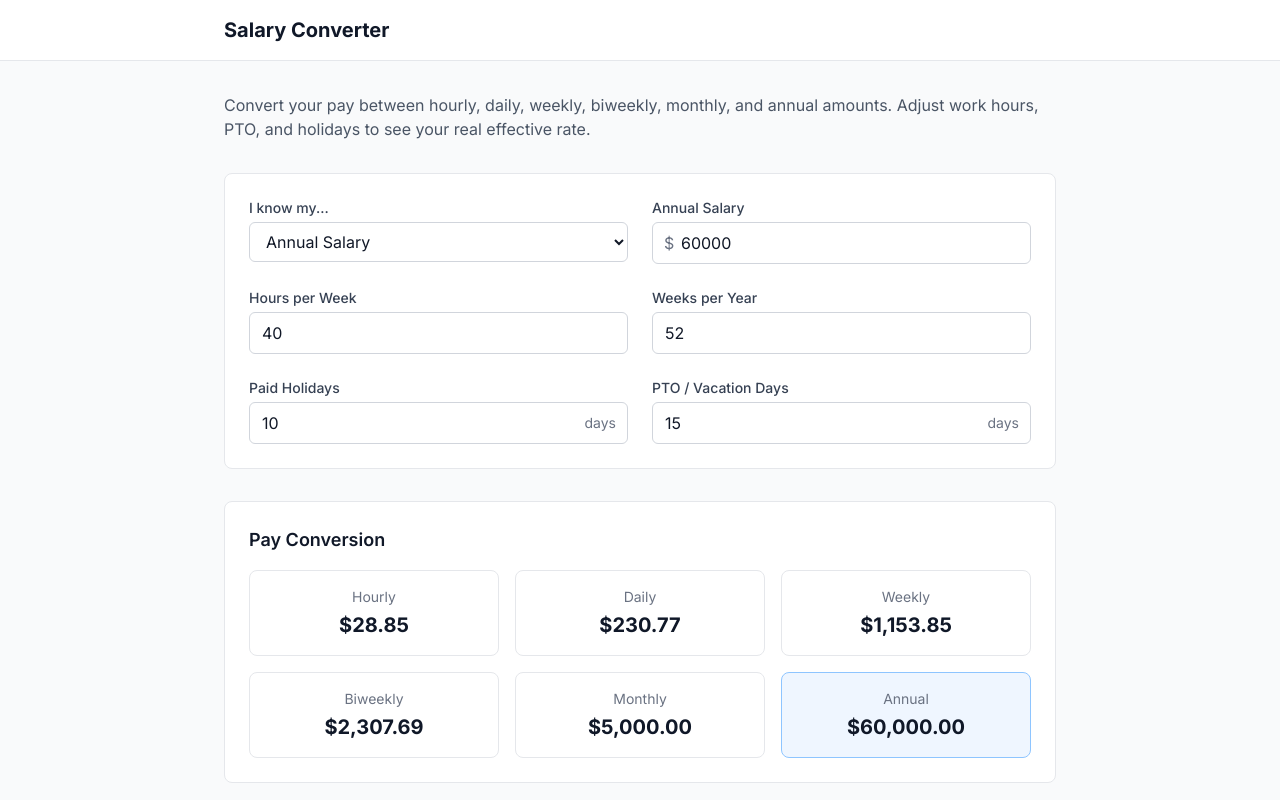
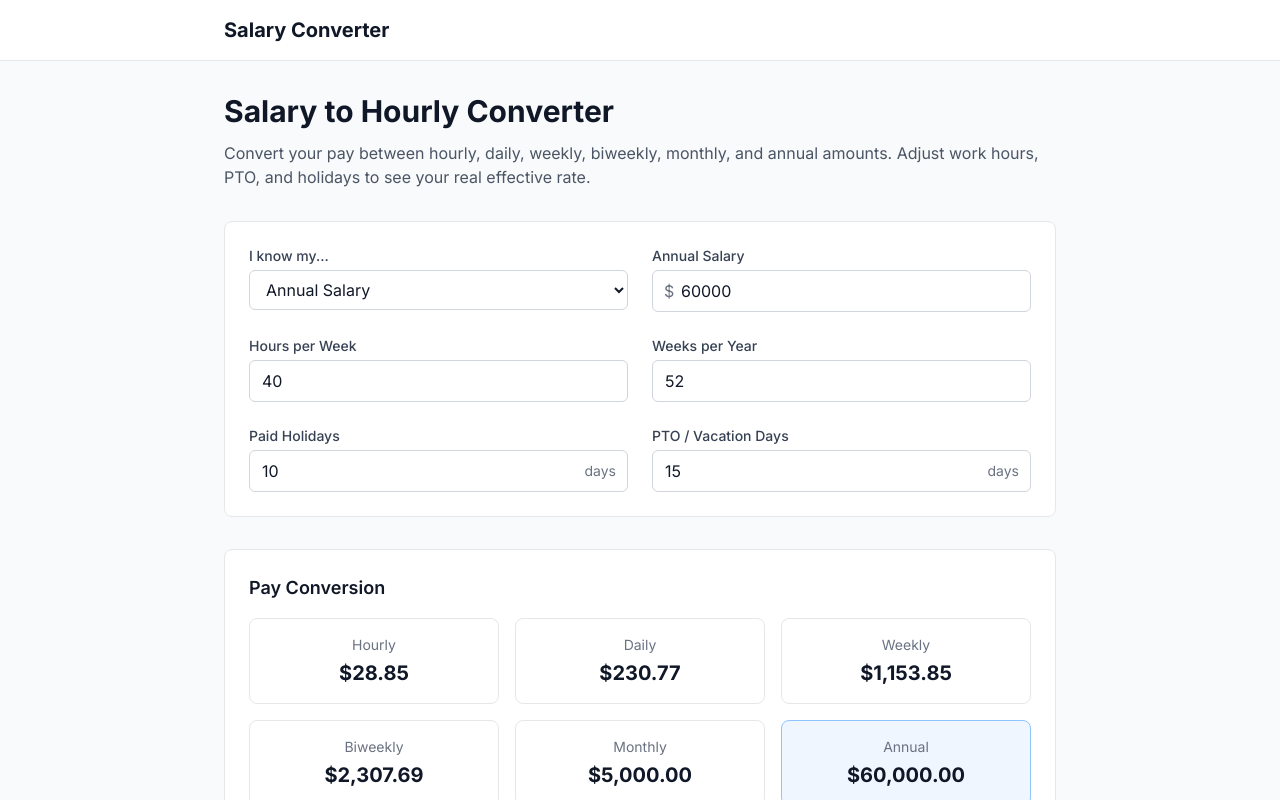
Before and after one commit to pondsoftware/salary-converter, a Next.js app: page / in a window 1280 px wide. Shown: the top 800 px of the page. Built offline with nearby package versions, Linux system fonts and the light colour scheme.

Commit message:
Add H1 tag for SEO

```diff
--- a/src/components/SalaryConverter.tsx
+++ b/src/components/SalaryConverter.tsx
@@ -92,6 +92,9 @@
 
   return (
     <div className="max-w-4xl mx-auto px-4 py-8 sm:px-6 lg:px-8">
+      <h1 className="text-3xl font-bold text-gray-900 mb-3">
+        Salary to Hourly Converter
+      </h1>
       <p className="text-gray-600 mb-8">
         Convert your pay between hourly, daily, weekly, biweekly, monthly, and
         annual amounts. Adjust work hours, PTO, and holidays to see your real
```
